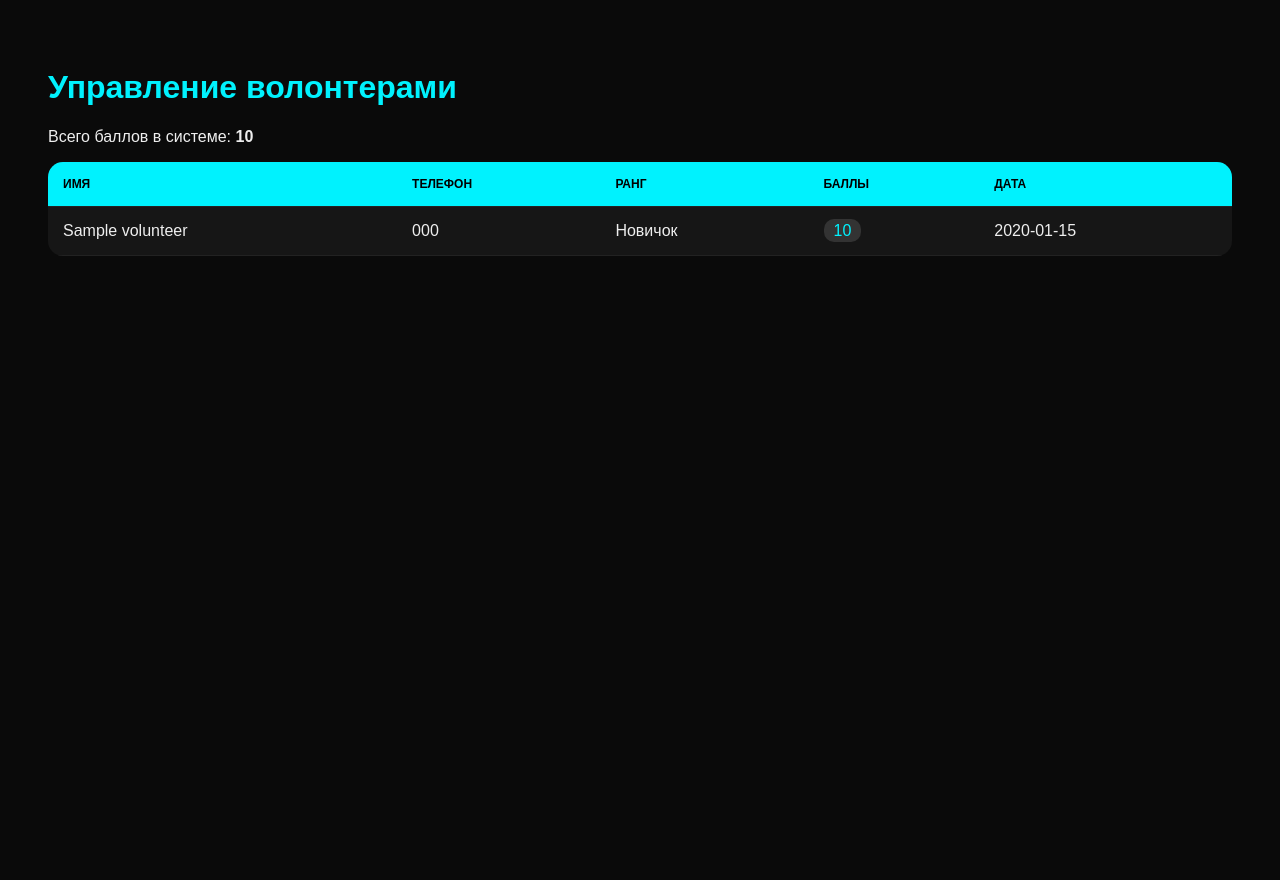
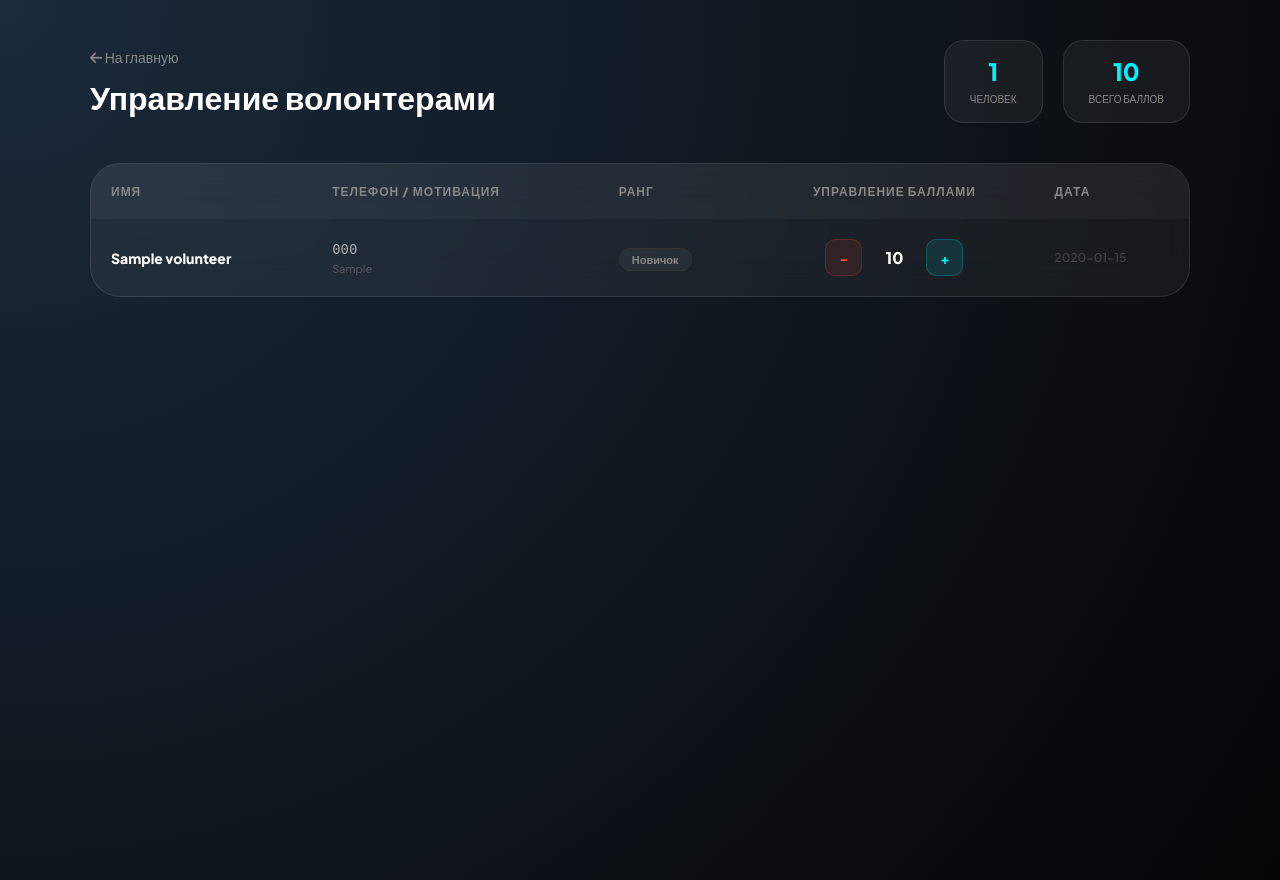
Before and after one commit to legendaryindra09-maker/my-eco-project, a Flask app: page /admin in a window 1280 px wide. Before the commit the page ends 256 px from the top, so only its background shows below. Run offline with Flask 3, Linux system fonts and the light colour scheme; tables that the repository leaves empty hold one stand-in row (values such as "Sample post"); parts of the project's set-up code (start-up, migrations or seed data) failed here and were passed over.

Commit message:
Update admin.html

```diff
--- a/templates/admin.html
+++ b/templates/admin.html
@@ -2,41 +2,214 @@
 <html lang="ru">
 <head>
     <meta charset="UTF-8">
-    <title>Админ-панель | ECO-UZB</title>
+    <meta name="viewport" content="width=device-width, initial-scale=1.0">
+    <title>Панель управления | ECO-UZB</title>
+    <link href="https://fonts.googleapis.com/css2?family=Plus+Jakarta+Sans:wght@300;500;800&display=swap" rel="stylesheet">
+    <link rel="stylesheet" href="https://cdnjs.cloudflare.com/ajax/libs/font-awesome/6.0.0/css/all.min.css">
     <style>
-        body { background: #0a0a0a; color: #eee; font-family: sans-serif; padding: 40px; }
-        table { width: 100%; border-collapse: collapse; background: #161616; border-radius: 15px; overflow: hidden; }
-        th, td { padding: 15px; text-align: left; border-bottom: 1px solid #222; }
-        th { background: #00f2fe; color: black; text-transform: uppercase; font-size: 12px; }
-        .points-pill { background: #333; padding: 3px 10px; border-radius: 10px; color: #00f2fe; }
-        h1 { color: #00f2fe; }
+        :root {
+            --primary: #00f2fe;
+            --secondary: #4facfe;
+            --danger: #ff4b2b;
+            --bg-dark: #050505;
+            --glass: rgba(255, 255, 255, 0.05);
+            --glass-border: rgba(255, 255, 255, 0.1);
+        }
+
+        body {
+            margin: 0;
+            font-family: 'Plus Jakarta Sans', sans-serif;
+            background-color: var(--bg-dark);
+            color: white;
+            padding: 40px 20px;
+            background: radial-gradient(circle at top left, #1a2a3a, #050505);
+            min-height: 100vh;
+        }
+
+        .admin-container {
+            max-width: 1100px;
+            margin: 0 auto;
+        }
+
+        .header-flex {
+            display: flex;
+            justify-content: space-between;
+            align-items: center;
+            margin-bottom: 40px;
+        }
+
+        .stats-top {
+            display: flex;
+            gap: 20px;
+        }
+
+        .stat-badge {
+            background: var(--glass);
+            padding: 15px 25px;
+            border-radius: 20px;
+            border: 1px solid var(--glass-border);
+            text-align: center;
+        }
+
+        .stat-badge span { display: block; font-size: 24px; font-weight: 800; color: var(--primary); }
+        .stat-badge small { color: #888; text-transform: uppercase; font-size: 10px; }
+
+        /* Таблица */
+        .table-wrapper {
+            background: var(--glass);
+            backdrop-filter: blur(20px);
+            border: 1px solid var(--glass-border);
+            border-radius: 30px;
+            overflow: hidden;
+        }
+
+        table {
+            width: 100%;
+            border-collapse: collapse;
+            text-align: left;
+        }
+
+        th {
+            background: rgba(255, 255, 255, 0.03);
+            padding: 20px;
+            font-size: 12px;
+            text-transform: uppercase;
+            letter-spacing: 1px;
+            color: #888;
+        }
+
+        td {
+            padding: 20px;
+            border-bottom: 1px solid var(--glass-border);
+            font-size: 14px;
+        }
+
+        tr:last-child td { border: none; }
+
+        .v-name { font-weight: 800; color: #fff; }
+        .v-phone { color: #aaa; font-family: monospace; }
+
+        .rank-label {
+            padding: 4px 12px;
+            border-radius: 50px;
+            font-size: 11px;
+            font-weight: 800;
+            background: rgba(255,255,255,0.05);
+        }
+
+        /* Кнопки управления баллами */
+        .points-control {
+            display: flex;
+            align-items: center;
+            gap: 12px;
+            justify-content: center;
+        }
+
+        .btn-point {
+            width: 35px;
+            height: 35px;
+            border-radius: 10px;
+            display: flex;
+            justify-content: center;
+            align-items: center;
+            text-decoration: none;
+            font-weight: 800;
+            transition: 0.3s;
+            border: 1px solid transparent;
+        }
+
+        .btn-sub {
+            color: var(--danger);
+            background: rgba(255, 75, 43, 0.1);
+            border-color: rgba(255, 75, 43, 0.2);
+        }
+
+        .btn-add {
+            color: var(--primary);
+            background: rgba(0, 242, 254, 0.1);
+            border-color: rgba(0, 242, 254, 0.2);
+        }
+
+        .btn-point:hover { transform: translateY(-2px); filter: brightness(1.2); }
+
+        .points-val { font-weight: 800; min-width: 40px; text-align: center; font-size: 16px; }
+
+        .btn-home {
+            text-decoration: none;
+            color: #888;
+            font-size: 14px;
+            transition: 0.3s;
+        }
+        .btn-home:hover { color: white; }
+
+        @media (max-width: 768px) {
+            .header-flex { flex-direction: column; gap: 20px; text-align: center; }
+            th:nth-child(4), td:nth-child(4) { display: none; } /* Скрываем дату на мобилках */
+        }
     </style>
 </head>
 <body>
-    <h1>Управление волонтерами</h1>
-    <p>Всего баллов в системе: <strong>{{ total_points }}</strong></p>
 
+    <div class="admin-container">
+        <div class="header-flex">
+            <div>
+                <a href="/" class="btn-home"><i class="fa-solid fa-arrow-left"></i> На главную</a>
+                <h1 style="margin: 10px 0 0;">Управление волонтерами</h1>
+            </div>
+            <div class="stats-top">
+                <div class="stat-badge">
+                    <span>{{ volunteers|length }}</span>
+                    <small>Человек</small>
+                </div>
+                <div class="stat-badge">
+                    <span>{{ total_points }}</span>
+                    <small>Всего баллов</small>
+                </div>
+            </div>
+        </div>
+
+        <div class="table-wrapper">
             <table>
                 <thead>
                     <tr>
                         <th>Имя</th>
-                <th>Телефон</th>
+                        <th>Телефон / Мотивация</th>
                         <th>Ранг</th>
-                <th>Баллы</th>
+                        <th style="text-align: center;">Управление баллами</th>
                         <th>Дата</th>
                     </tr>
                 </thead>
                 <tbody>
                     {% for v in volunteers %}
                     <tr>
-                <td>{{ v.name }}</td>
-                <td>{{ v.phone }}</td>
-                <td>{{ v.get_rank() }}</td>
-                <td><span class="points-pill">{{ v.points }}</span></td>
-                <td>{{ v.time_joined }}</td>
+                        <td>
+                            <div class="v-name">{{ v.name }}</div>
+                        </td>
+                        <td>
+                            <div class="v-phone">{{ v.phone }}</div>
+                            <div style="font-size: 11px; color: #555; margin-top: 5px;">{{ v.motivation if v.motivation else 'Без комментария' }}</div>
+                        </td>
+                        <td>
+                            <span class="rank-label"
+                                  style="color: {% if v.points >= 100 %}#ffd700{% elif v.points >= 50 %}#00f2fe{% else %}#888{% endif %};
+                                         border: 1px solid {% if v.points >= 100 %}#ffd700{% elif v.points >= 50 %}#00f2fe{% else %}#333{% endif %};">
+                                {{ v.get_rank() }}
+                            </span>
+                        </td>
+                        <td>
+                            <div class="points-control">
+                                <a href="/admin/update_points/{{ v.id }}/sub" class="btn-point btn-sub" title="Отнять 10">-</a>
+                                <span class="points-val">{{ v.points }}</span>
+                                <a href="/admin/update_points/{{ v.id }}/add" class="btn-point btn-add" title="Добавить 10">+</a>
+                            </div>
+                        </td>
+                        <td style="color: #444; font-size: 12px;">{{ v.time_joined }}</td>
                     </tr>
                     {% endfor %}
                 </tbody>
             </table>
+        </div>
+    </div>
+
 </body>
 </html>
```
Lines whose indentation alone changed are shown as unchanged.
